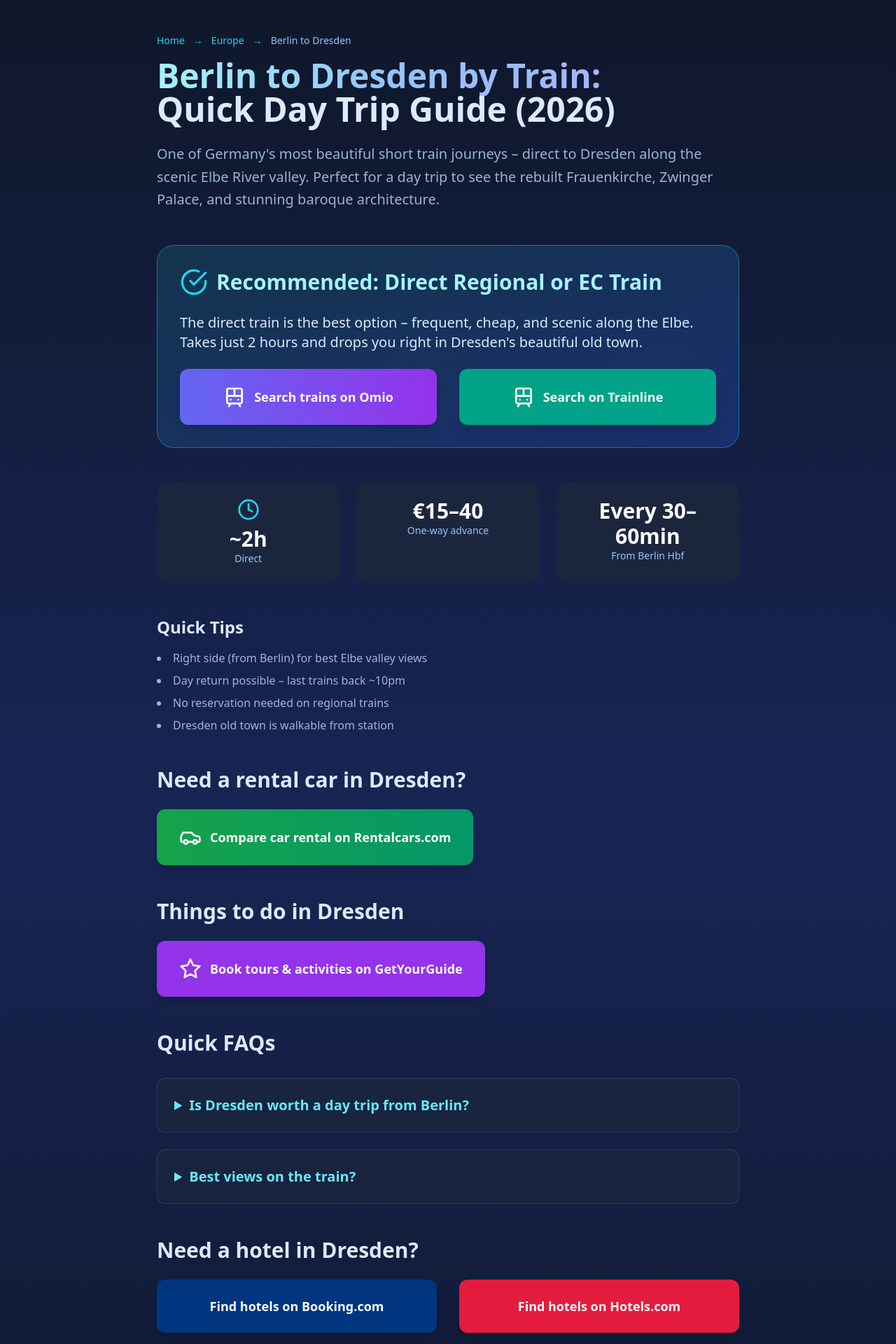
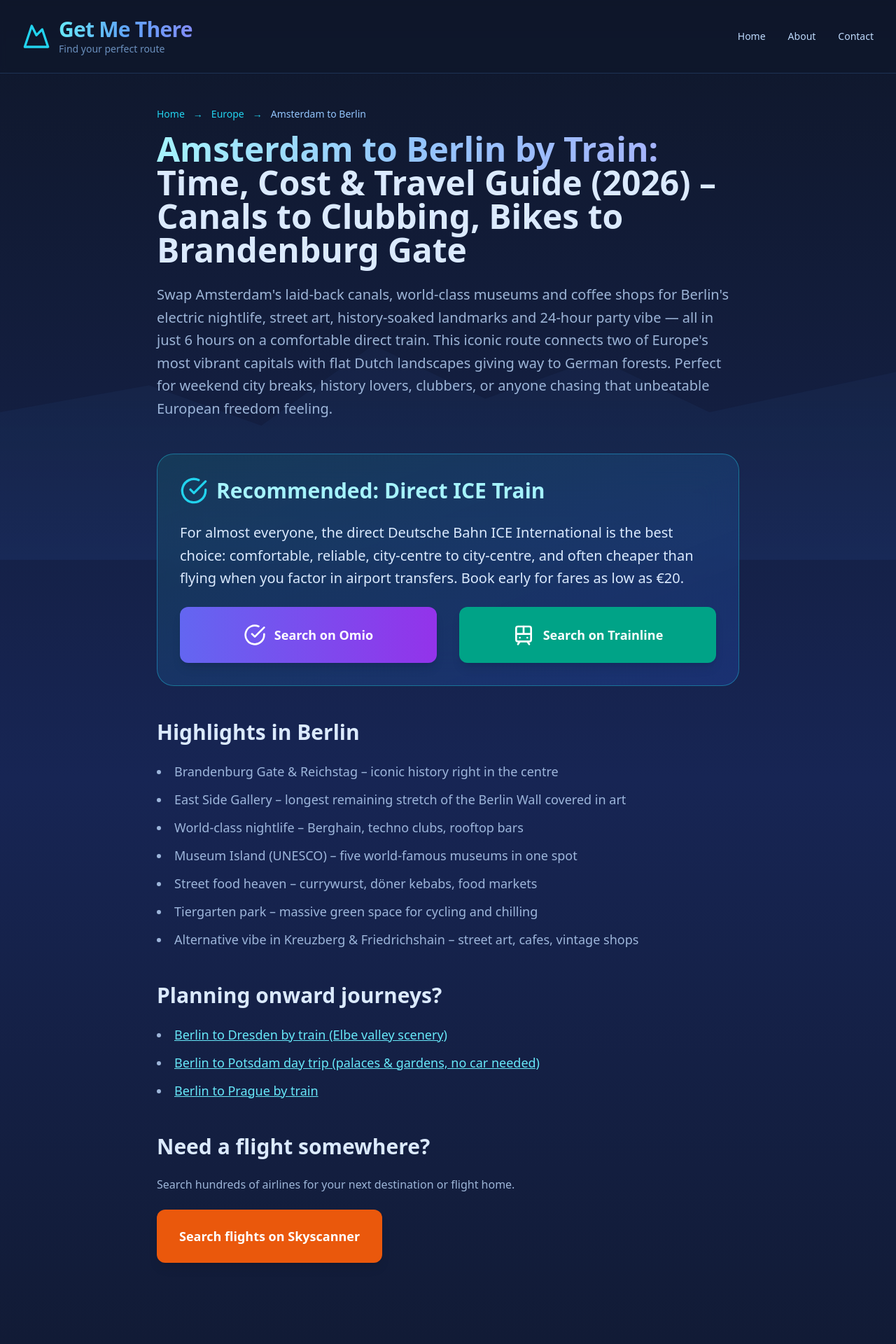
Before and after one commit to michaeljomahoney1985/get-me-there, a Next.js app: page /berlin-to-dresden in a window 1280 px wide. Shown: the top 1920 px of the page at 70% size. Built offline with nearby package versions, Linux system fonts and the light colour scheme.

Commit message:
Update berlin-to-dresden.js

```diff
--- a/pages/berlin-to-dresden.js
+++ b/pages/berlin-to-dresden.js
@@ -1,20 +1,57 @@
 import React from 'react';
-import { Mountain, Train, CheckCircle, Car, Star, Clock } from 'lucide-react';  // ← Clock added here
+import { Mountain, Train, CheckCircle, Star, Clock } from 'lucide-react';
 import Head from 'next/head';
 
-export default function BerlinToDresden() {
+export default function AmsterdamToBerlin() {
   return (
     <>
       <Head>
-        <title>Berlin to Dresden by Train: Quick Day Trip Guide (2026)</title>
+        <title>Amsterdam to Berlin by Train: Time, Cost & Travel Guide (2026)</title>
         <meta
           name="description"
-          content="Direct trains from Berlin to Dresden in ~2h from €15. Perfect day trip to see the stunning Elbe valley, Frauenkirche, and baroque old town."
+          content="Book Amsterdam to Berlin train tickets from €20 with Deutsche Bahn ICE International. Discover 2026 schedules, cheap fares, direct high-speed route, tips, and why the train is the best way to connect two of Europe's coolest capitals."
         />
-        <meta property="og:title" content="Berlin to Dresden by Train: Quick Day Trip Guide (2026)" />
-        <meta property="og:description" content="Direct trains in ~2h – scenic Elbe valley route, cheap fares, easy day trip from Berlin." />
-        <meta property="og:url" content="https://www.get-me-there.com/berlin-to-dresden" />
+        <meta property="og:title" content="Amsterdam to Berlin by Train: Time, Cost & Travel Guide (2026)" />
+        <meta property="og:description" content="Direct ICE from Amsterdam to Berlin in ~6h – cheap advance tickets, frequent departures, comfortable journey through Dutch and German countryside." />
+        <meta property="og:url" content="https://www.get-me-there.com/amsterdam-to-berlin" />
         <meta property="og:type" content="article" />
+        <meta name="twitter:card" content="summary_large_image" />
+        <meta name="twitter:title" content="Amsterdam to Berlin by Train: Time, Cost & Travel Guide (2026)" />
+        <meta name="twitter:description" content="Direct ICE from Amsterdam to Berlin in ~6h – cheap advance tickets, frequent departures, comfortable journey through Dutch and German countryside." />
+
+        <script type="application/ld+json">
+          {JSON.stringify({
+            "@context": "https://schema.org",
+            "@type": "FAQPage",
+            mainEntity: [
+              {
+                "@type": "Question",
+                name: "How long does the train from Amsterdam to Berlin take?",
+                acceptedAnswer: { "@type": "Answer", text: "Direct ICE trains take around 6 hours." }
+              },
+              {
+                "@type": "Question",
+                name: "Do I need a passport for the Amsterdam to Berlin train?",
+                acceptedAnswer: { "@type": "Answer", text: "No formal checks (Schengen), but carry ID for possible spot checks." }
+              },
+              {
+                "@type": "Question",
+                name: "Can I bring luggage or a bike?",
+                acceptedAnswer: { "@type": "Answer", text: "Generous allowance; bikes require reservation (€10–15)." }
+              },
+              {
+                "@type": "Question",
+                name: "When is the best time to book cheap tickets?",
+                acceptedAnswer: { "@type": "Answer", text: "Book 3–6 months ahead for Sparpreis fares from €20." }
+              },
+              {
+                "@type": "Question",
+                name: "Which side of the train has the best views from Amsterdam to Berlin?",
+                acceptedAnswer: { "@type": "Answer", text: "Right side (facing forward) for more varied Dutch polders and German forests." }
+              }
+            ]
+          })}
+        </script>
 
         <script type="application/ld+json">
           {JSON.stringify({
@@ -23,14 +60,51 @@
             itemListElement: [
               { "@type": "ListItem", position: 1, name: "Home", item: "https://www.get-me-there.com/" },
               { "@type": "ListItem", position: 2, name: "Europe", item: "https://www.get-me-there.com/europe" },
-              { "@type": "ListItem", position: 3, name: "Berlin to Dresden by Train", item: "https://www.get-me-there.com/berlin-to-dresden" }
+              { "@type": "ListItem", position: 3, name: "Amsterdam to Berlin by Train", item: "https://www.get-me-there.com/amsterdam-to-berlin" }
             ]
           })}
         </script>
       </Head>
 
       <div className="min-h-screen bg-gradient-to-b from-slate-900 via-blue-950 to-slate-900 text-white">
-        {/* Background and header same as before */}
+        <div className="fixed inset-0 pointer-events-none overflow-hidden opacity-20">
+          <svg className="absolute bottom-0 w-full h-96" viewBox="0 0 1200 400" preserveAspectRatio="none">
+            <defs>
+              <linearGradient id="train-gradient" x1="0%" y1="0%" x2="0%" y2="100%">
+                <stop offset="0%" stopColor="#60a5fa" stopOpacity="0.3" />
+                <stop offset="100%" stopColor="#3b82f6" stopOpacity="0.6" />
+              </linearGradient>
+            </defs>
+            <path
+              d="M0,400 L0,180 L200,140 L350,200 L500,80 L650,160 L800,100 L950,180 L1200,120 L1200,400 Z"
+              fill="url(#train-gradient)"
+              className="animate-pulse"
+              style={{ animationDuration: '8s' }}
+            />
+          </svg>
+        </div>
+
+        {/* Header with logo restored */}
+        <header className="relative border-b border-blue-400/20 backdrop-blur-sm bg-slate-900/50">
+          <div className="max-w-7xl mx-auto px-4 sm:px-6 lg:px-8 py-6">
+            <div className="flex items-center justify-between">
+              <a href="/" className="flex items-center gap-3 group">
+                <Mountain className="w-10 h-10 text-cyan-400 group-hover:text-cyan-300 transition-all" />
+                <div>
+                  <h1 className="text-3xl font-bold tracking-tight bg-gradient-to-r from-cyan-300 via-blue-400 to-indigo-400 bg-clip-text text-transparent">
+                    Get Me There
+                  </h1>
+                  <p className="text-sm text-blue-300/70">Find your perfect route</p>
+                </div>
+              </a>
+              <nav className="hidden md:flex gap-8 text-sm">
+                <a href="/" className="text-blue-200 hover:text-cyan-300 transition-colors">Home</a>
+                <a href="/about" className="text-blue-200 hover:text-cyan-300 transition-colors">About</a>
+                <a href="/contact" className="text-blue-200 hover:text-cyan-300 transition-colors">Contact</a>
+              </nav>
+            </div>
+          </div>
+        </header>
 
         <main className="relative z-10 max-w-4xl mx-auto px-4 sm:px-6 lg:px-8 py-12">
           <div className="flex items-center gap-3 text-cyan-400 text-sm mb-4">
@@ -38,30 +112,33 @@
             <span>→</span>
             <a href="/europe" className="hover:text-cyan-300">Europe</a>
             <span>→</span>
-            <span className="text-blue-300">Berlin to Dresden</span>
+            <span className="text-blue-300">Amsterdam to Berlin</span>
           </div>
 
+          {/* Expanded, enticing heading */}
           <h1 className="text-4xl md:text-5xl font-bold mb-6 leading-tight">
             <span className="bg-gradient-to-r from-cyan-200 via-blue-300 to-indigo-300 bg-clip-text text-transparent">
-              Berlin to Dresden by Train:
+              Amsterdam to Berlin by Train:
             </span>
             <br />
-            <span className="text-blue-100">Quick Day Trip Guide (2026)</span>
+            <span className="text-blue-100">
+              Time, Cost & Travel Guide (2026) – Canals to Clubbing, Bikes to Brandenburg Gate
+            </span>
           </h1>
 
           <p className="text-xl text-blue-200/80 leading-relaxed mb-12">
-            One of Germany's most beautiful short train journeys – direct to Dresden along the scenic Elbe River valley. Perfect for a day trip to see the rebuilt Frauenkirche, Zwinger Palace, and stunning baroque architecture.
+            Swap Amsterdam's laid-back canals, world-class museums and coffee shops for Berlin's electric nightlife, street art, history-soaked landmarks and 24-hour party vibe — all in just 6 hours on a comfortable direct train. This iconic route connects two of Europe's most vibrant capitals with flat Dutch landscapes giving way to German forests. Perfect for weekend city breaks, history lovers, clubbers, or anyone chasing that unbeatable European freedom feeling.
           </p>
 
-          {/* Recommended + CTAs */}
+          {/* Recommended Option high up with CTAs */}
           <section className="mb-12">
             <div className="bg-gradient-to-br from-cyan-900/50 to-blue-900/60 backdrop-blur-xl rounded-3xl p-8 border border-cyan-400/40">
               <h2 className="text-3xl font-bold text-cyan-200 mb-6 flex items-center gap-3">
                 <CheckCircle className="w-10 h-10 text-cyan-400" />
-                Recommended: Direct Regional or EC Train
+                Recommended: Direct ICE Train
               </h2>
-              <p className="text-xl text-blue-100 mb-6">
-                The direct train is the best option – frequent, cheap, and scenic along the Elbe. Takes just 2 hours and drops you right in Dresden's beautiful old town.
+              <p className="text-xl text-blue-100 mb-6 leading-relaxed">
+                For almost everyone, the direct Deutsche Bahn ICE International is the best choice: comfortable, reliable, city-centre to city-centre, and often cheaper than flying when you factor in airport transfers. Book early for fares as low as €20.
               </p>
 
               <div className="grid md:grid-cols-2 gap-8">
@@ -69,16 +146,16 @@
                   href="https://www.omio.com/"
                   target="_blank"
                   rel="nofollow noopener"
-                  className="inline-flex items-center justify-center gap-3 px-8 py-6 bg-gradient-to-r from-indigo-500 to-purple-600 hover:from-indigo-400 hover:to-purple-500 rounded-xl font-semibold text-white shadow-lg transition-all text-lg"
+                  className="inline-flex items-center justify-center gap-3 px-8 py-6 bg-gradient-to-r from-indigo-500 to-purple-600 hover:from-indigo-400 hover:to-purple-500 rounded-xl font-semibold text-white shadow-lg transition-all duration-300 text-lg"
                 >
-                  <Train className="w-8 h-8" />
-                  Search trains on Omio
+                  <CheckCircle className="w-8 h-8" />
+                  Search on Omio
                 </a>
                 <a
                   href="https://www.thetrainline.com/"
                   target="_blank"
                   rel="nofollow noopener"
-                  className="inline-flex items-center justify-center gap-3 px-8 py-6 bg-[#00A387] hover:bg-[#008f75] rounded-xl font-semibold text-white shadow-lg transition-all text-lg"
+                  className="inline-flex items-center justify-center gap-3 px-8 py-6 bg-[#00A387] hover:bg-[#008f75] rounded-xl font-semibold text-white shadow-lg transition-all duration-300 text-lg"
                 >
                   <Train className="w-8 h-8" />
                   Search on Trainline
@@ -87,94 +164,46 @@
             </div>
           </section>
 
+          {/* Rest of sections: train details, comparison, schedule, prices, journey breakdown, who it's for, scenic advice, FAQs, lower booking buttons, Eurail, hotels */}
+
+          {/* Highlights in Berlin – new section to entice */}
           <section className="mb-12">
-            <div className="grid md:grid-cols-3 gap-6">
-              <div className="bg-slate-800/70 rounded-2xl p-6 text-center">
-                <Clock className="w-8 h-8 text-cyan-400 mx-auto mb-2" />
-                <p className="text-3xl font-bold">~2h</p>
-                <p className="text-blue-300 text-sm">Direct</p>
-              </div>
-              <div className="bg-slate-800/70 rounded-2xl p-6 text-center">
-                <p className="text-3xl font-bold">€15–40</p>
-                <p className="text-blue-300 text-sm">One-way advance</p>
-              </div>
-              <div className="bg-slate-800/70 rounded-2xl p-6 text-center">
-                <p className="text-3xl font-bold">Every 30–60min</p>
-                <p className="text-blue-300 text-sm">From Berlin Hbf</p>
-              </div>
-            </div>
-          </section>
-
-          <section className="mb-12">
-            <h2 className="text-2xl font-bold text-blue-100 mb-4">Quick Tips</h2>
-            <ul className="list-disc list-inside text-blue-200/80 space-y-2">
-              <li>Right side (from Berlin) for best Elbe valley views</li>
-              <li>Day return possible – last trains back ~10pm</li>
-              <li>No reservation needed on regional trains</li>
-              <li>Dresden old town is walkable from station</li>
+            <h2 className="text-3xl font-bold text-blue-100 mb-6">Highlights in Berlin</h2>
+            <ul className="list-disc list-inside text-blue-200/80 space-y-3 text-lg">
+              <li>Brandenburg Gate & Reichstag – iconic history right in the centre</li>
+              <li>East Side Gallery – longest remaining stretch of the Berlin Wall covered in art</li>
+              <li>World-class nightlife – Berghain, techno clubs, rooftop bars</li>
+              <li>Museum Island (UNESCO) – five world-famous museums in one spot</li>
+              <li>Street food heaven – currywurst, döner kebabs, food markets</li>
+              <li>Tiergarten park – massive green space for cycling and chilling</li>
+              <li>Alternative vibe in Kreuzberg & Friedrichshain – street art, cafes, vintage shops</li>
             </ul>
           </section>
 
+          {/* Planning onward journeys? */}
           <section className="mb-12">
-            <h2 className="text-3xl font-bold text-blue-100 mb-6">Need a rental car in Dresden?</h2>
+            <h2 className="text-3xl font-bold text-blue-100 mb-6">Planning onward journeys?</h2>
+            <ul className="list-disc list-inside text-blue-200/80 space-y-3 text-lg">
+              <li><a href="/berlin-to-dresden" className="text-cyan-300 hover:text-cyan-400 underline">Berlin to Dresden by train (Elbe valley scenery)</a></li>
+              <li><a href="/berlin-to-potsdam" className="text-cyan-300 hover:text-cyan-400 underline">Berlin to Potsdam day trip (palaces & gardens, no car needed)</a></li>
+              <li><a href="/berlin-to-prague" className="text-cyan-300 hover:text-cyan-400 underline">Berlin to Prague by train</a></li>
+            </ul>
+          </section>
+
+          {/* Need a flight somewhere? */}
+          <section className="mb-12">
+            <h2 className="text-3xl font-bold text-blue-100 mb-6">Need a flight somewhere?</h2>
+            <p className="text-blue-200/80 mb-6">
+              Search hundreds of airlines for your next destination or flight home.
+            </p>
             <a
-              href="https://www.rentalcars.com/"
+              href="https://www.skyscanner.net/"
               target="_blank"
               rel="nofollow noopener"
-              className="inline-flex items-center justify-center gap-3 px-8 py-6 bg-gradient-to-r from-green-600 to-emerald-600 hover:from-green-500 hover:to-emerald-500 rounded-xl font-semibold text-white shadow-lg transition-all text-lg"
+              className="inline-flex items-center justify-center gap-3 px-8 py-6 bg-orange-600 hover:bg-orange-500 rounded-xl font-semibold text-white shadow-lg transition-all duration-300 text-lg"
             >
-              <Car className="w-8 h-8" />
-              Compare car rental on Rentalcars.com
+              Search flights on Skyscanner
             </a>
-          </section>
-
-          <section className="mb-12">
-            <h2 className="text-3xl font-bold text-blue-100 mb-6">Things to do in Dresden</h2>
-            <a
-              href="https://www.getyourguide.com/dresden-l27/"
-              target="_blank"
-              rel="nofollow noopener"
-              className="inline-flex items-center justify-center gap-3 px-8 py-6 bg-purple-600 hover:bg-purple-500 rounded-xl font-semibold text-white shadow-lg transition-all text-lg"
-            >
-              <Star className="w-8 h-8" />
-              Book tours & activities on GetYourGuide
-            </a>
-          </section>
-
-          <section className="mb-12">
-            <h2 className="text-3xl font-bold text-blue-100 mb-8">Quick FAQs</h2>
-            <div className="space-y-6">
-              <details className="bg-slate-800/50 rounded-xl p-6 border border-blue-400/20">
-                <summary className="text-xl font-semibold text-cyan-300 cursor-pointer">Is Dresden worth a day trip from Berlin?</summary>
-                <p className="mt-4 text-blue-200/80">Absolutely – stunning rebuilt old town and easy train connection.</p>
-              </details>
-              <details className="bg-slate-800/50 rounded-xl p-6 border border-blue-400/20">
-                <summary className="text-xl font-semibold text-cyan-300 cursor-pointer">Best views on the train?</summary>
-                <p className="mt-4 text-blue-200/80">Right side for Elbe valley scenery.</p>
-              </details>
-            </div>
-          </section>
-
-          <section className="mb-12">
-            <h2 className="text-3xl font-bold text-blue-100 mb-6">Need a hotel in Dresden?</h2>
-            <div className="grid md:grid-cols-2 gap-8">
-              <a
-                href="https://www.booking.com/city/de/dresden.html"
-                target="_blank"
-                rel="nofollow noopener"
-                className="inline-flex items-center justify-center gap-3 px-8 py-6 bg-[#003580] hover:bg-[#002a60] rounded-xl font-semibold text-white shadow-lg transition-all text-lg"
-              >
-                Find hotels on Booking.com
-              </a>
-              <a
-                href="https://www.hotels.com/de171659/hotels-dresden-germany/"
-                target="_blank"
-                rel="nofollow noopener"
-                className="inline-flex items-center justify-center gap-3 px-8 py-6 bg-[#E31C3D] hover:bg-[#c41734] rounded-xl font-semibold text-white shadow-lg transition-all text-lg"
-              >
-                Find hotels on Hotels.com
-              </a>
-            </div>
           </section>
         </main>
 
```
